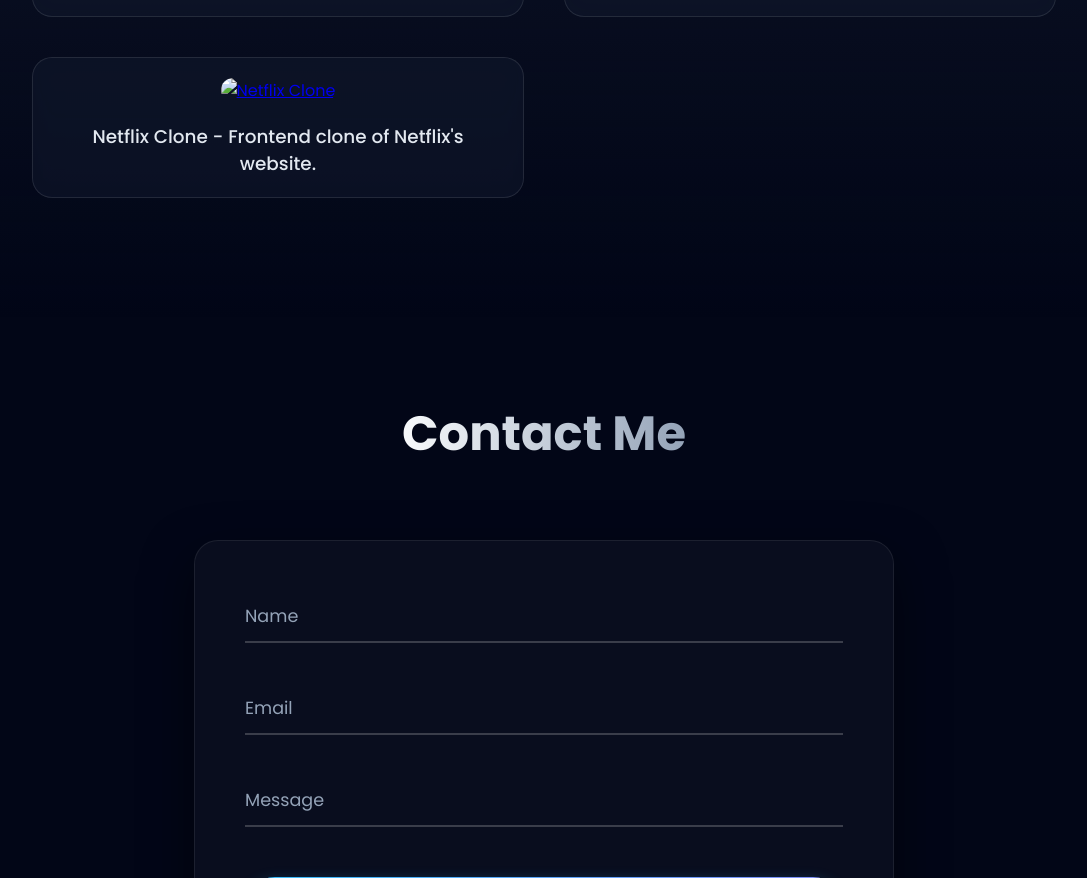
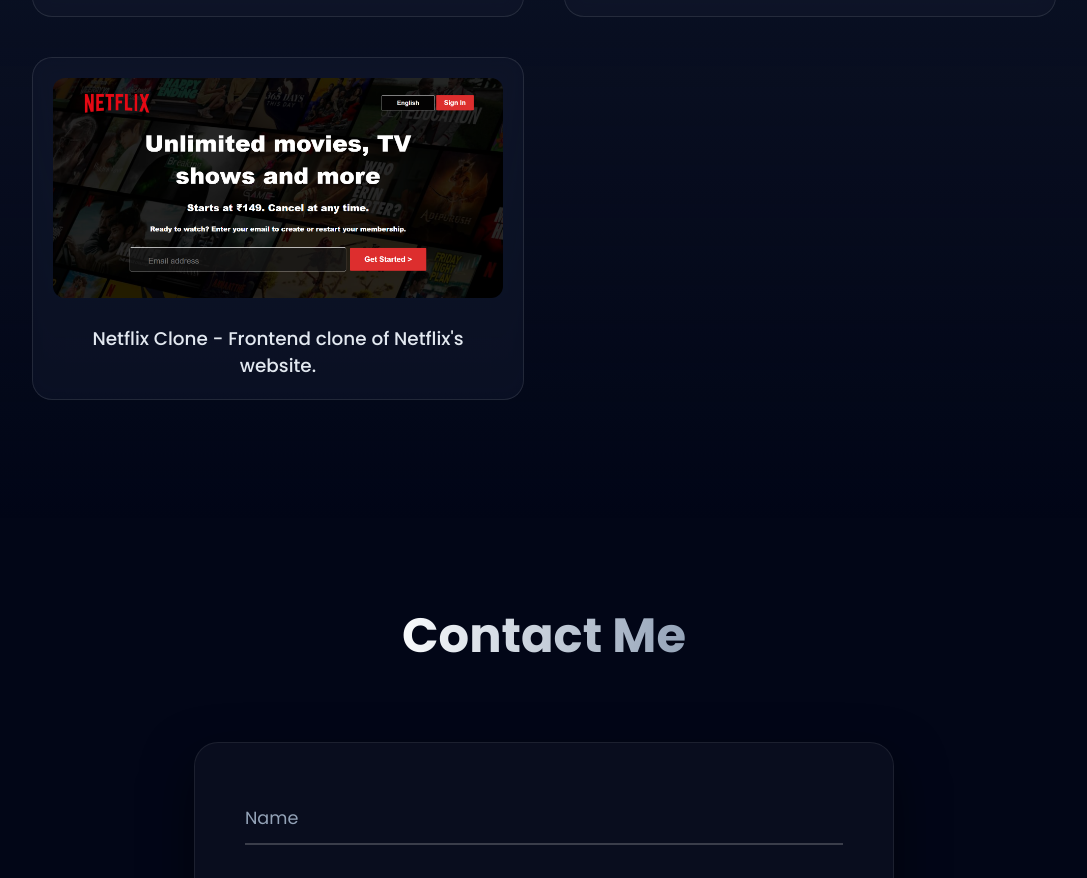
Before and after one commit to Dev-JAY-lab/portfolio_jay, a plain HTML site: page index.html in a window 1280 px wide. Shown: the part 2961-3839 px from the top of the page, without its empty margins (96-1183 px from the left). Drawn offline with Linux system fonts and the light colour scheme.

Commit message:
Img corrected
Corrected the image source filename for Netflix Clone.

```diff
--- a/index.html
+++ b/index.html
@@ -156,7 +156,7 @@
           <p>QR Generator - QR Code Generator application.</p>
         </div>
         <div class="project">
-          <a href="https://project-689.netlify.app/"><img src="assets/images/netflix-clone.png" alt="Netflix Clone"></a>
+          <a href="https://project-689.netlify.app/"><img src="assets/images/netlfix-clone.png" alt="Netflix Clone"></a>
           <p>Netflix Clone - Frontend clone of Netflix's website.</p>
         </div>
       </div>
```
